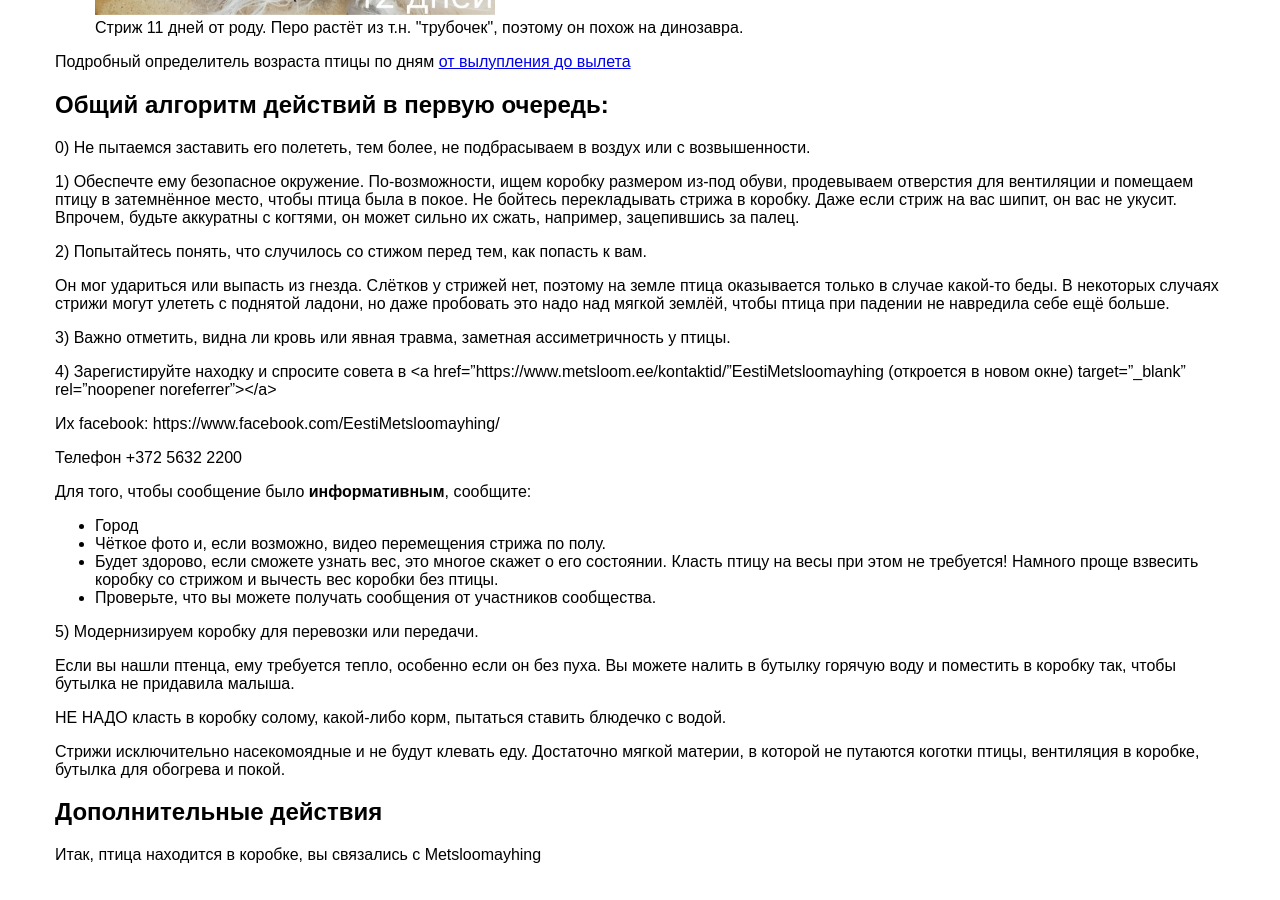
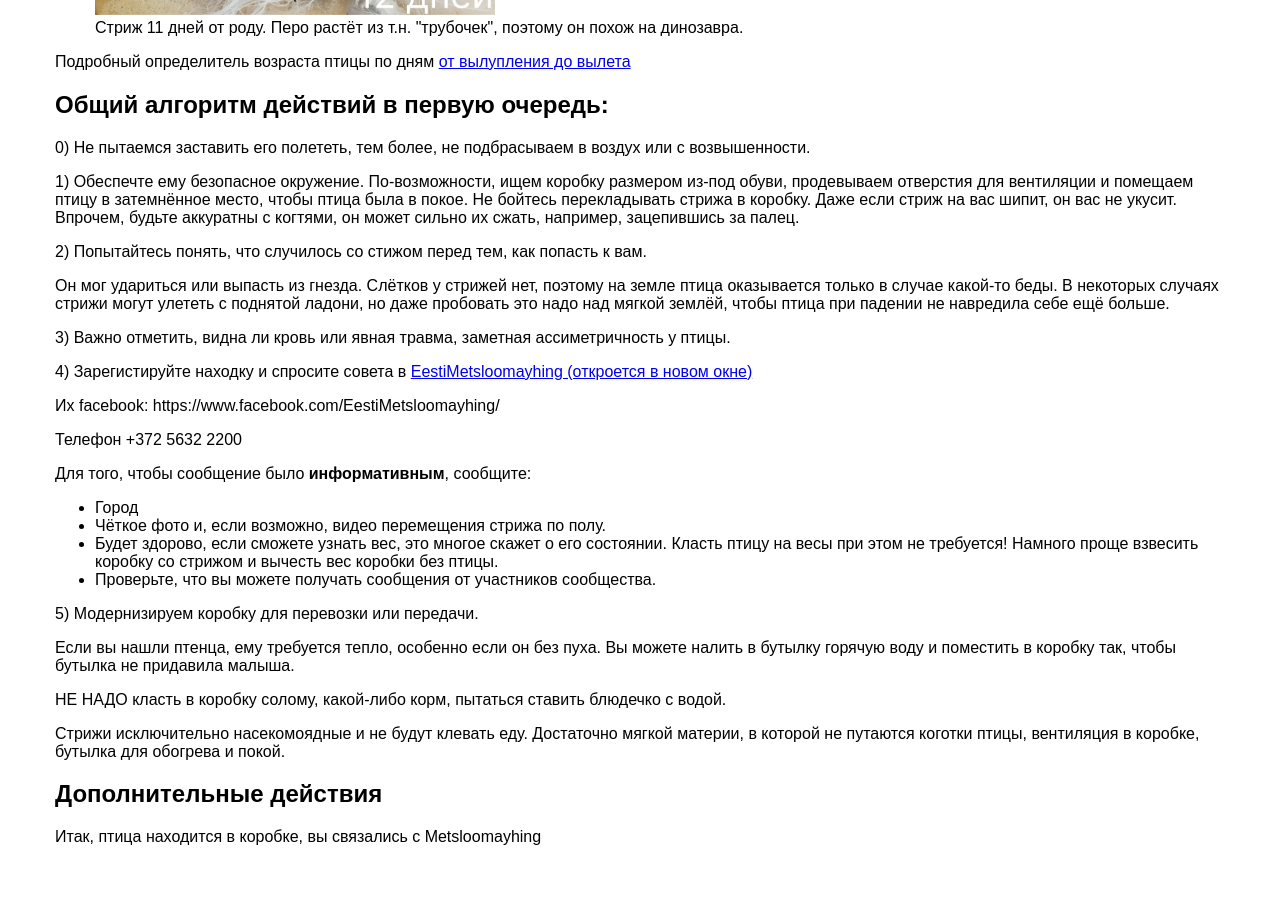
Before and after one commit to loodus-wiki/apus-apus, a Jekyll site: the page built from docs/ru/index.md, in a window 1280 px wide and 900 px high, scrolled down 1501 px. Built offline with Jekyll 4.4.1, drawn with Linux system fonts in a browser that asks for light colours; some of the changed lines change nothing that is shown.

Commit message:
Обновлены файлы в /doc

```diff
--- a/docs/ru/index.md
+++ b/docs/ru/index.md
@@ -58,7 +58,7 @@ is_home: false
 3) Важно отметить, видна ли кровь или явная травма, заметная ассиметричность у птицы.
 
 
-4) Зарегистируйте находку и спросите совета в <a href="https://www.metsloom.ee/kontaktid/"EestiMetsloomayhing (откроется в новом окне) target="_blank" rel="noopener noreferrer"></a>
+4) Зарегистируйте находку и спросите совета в <a href="https://www.metsloom.ee/kontaktid/" target="_blank" rel="noopener noreferrer">EestiMetsloomayhing  (откроется в новом окне)</a>
 
 Их facebook: https://www.facebook.com/EestiMetsloomayhing/
 
```
Also changed, not shown: 3 other files.
